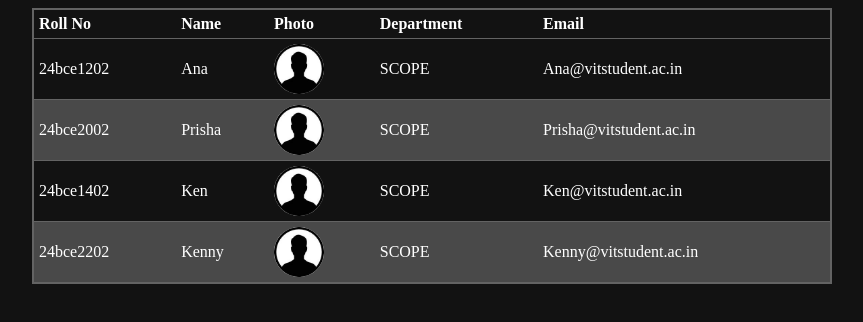
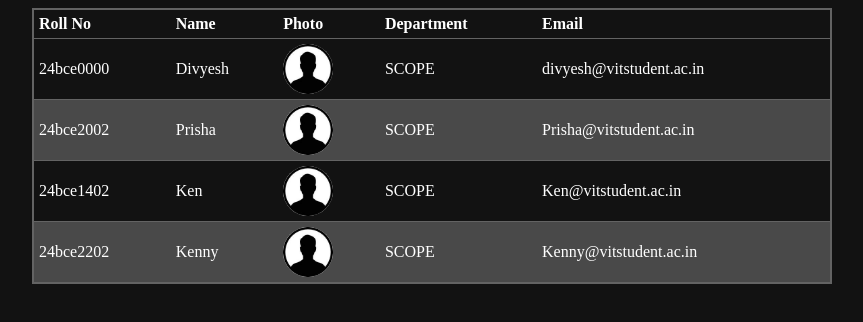
Before and after one commit to qburi/web-programming-lab-project, a website: page assignments/lab assignment 15 for leaderboard/index.html in a window 1280 px wide. Shown: the whole page, without its empty margins (208-1071 px from the left). Drawn offline with Linux system fonts and the light colour scheme.

Commit message:
Updated leaderboard name in index.html

```diff
--- a/assignments/lab assignment 15 for leaderboard/index.html
+++ b/assignments/lab assignment 15 for leaderboard/index.html
@@ -19,11 +19,11 @@
 
     <tbody>
       <tr class="first-row">
-        <td>24bce1202</td>
-        <td>Ana</td>
+        <td>24bce0000</td>
+        <td>Divyesh</td>
         <td><img class="image" src="./images/student.png" alt="student photo"></td>
         <td>SCOPE</td>
-        <td>Ana@vitstudent.ac.in</td>
+        <td>divyesh@vitstudent.ac.in</td>
       </tr>
 
       <tr class="second-row">
```
